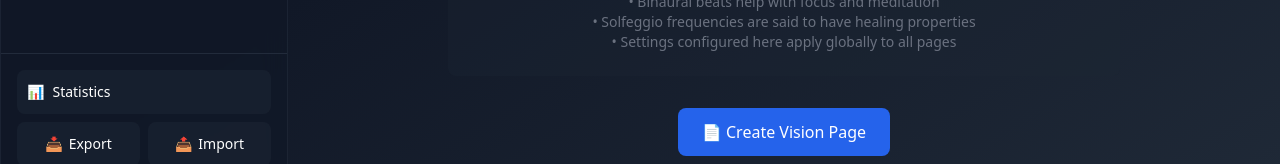
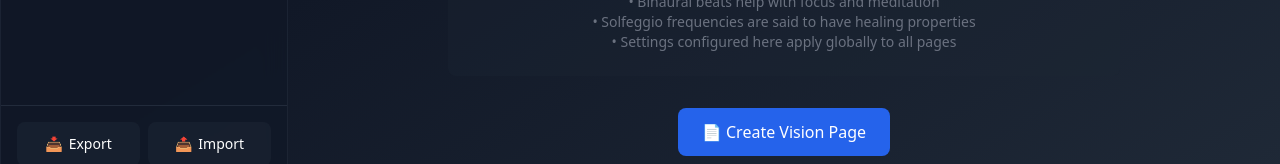
Before and after one commit to yagu3/shiva, a plain HTML site: page index.html in a window 1280 px wide. Shown: the part 617-781 px from the top of the page. Drawn offline with nearby package versions, Linux system fonts and the light colour scheme.

Commit message:
Update index.html

```diff
--- a/index.html
+++ b/index.html
@@ -679,13 +679,7 @@
         </div>
         <!-- Sidebar Footer -->
         <div class="p-3 md:p-4 border-t border-gray-700/50 space-y-2">
-          <button
-            onclick="showStats(); closeMobileSidebar();"
-            class="w-full bg-gray-800/50 hover:bg-gray-700/50 p-2.5 rounded-lg text-sm flex items-center gap-2 transition-all"
-          >
-            <span>📊</span>
-            Statistics
-          </button>
+
 
           <div class="flex gap-2">
             <button
```
